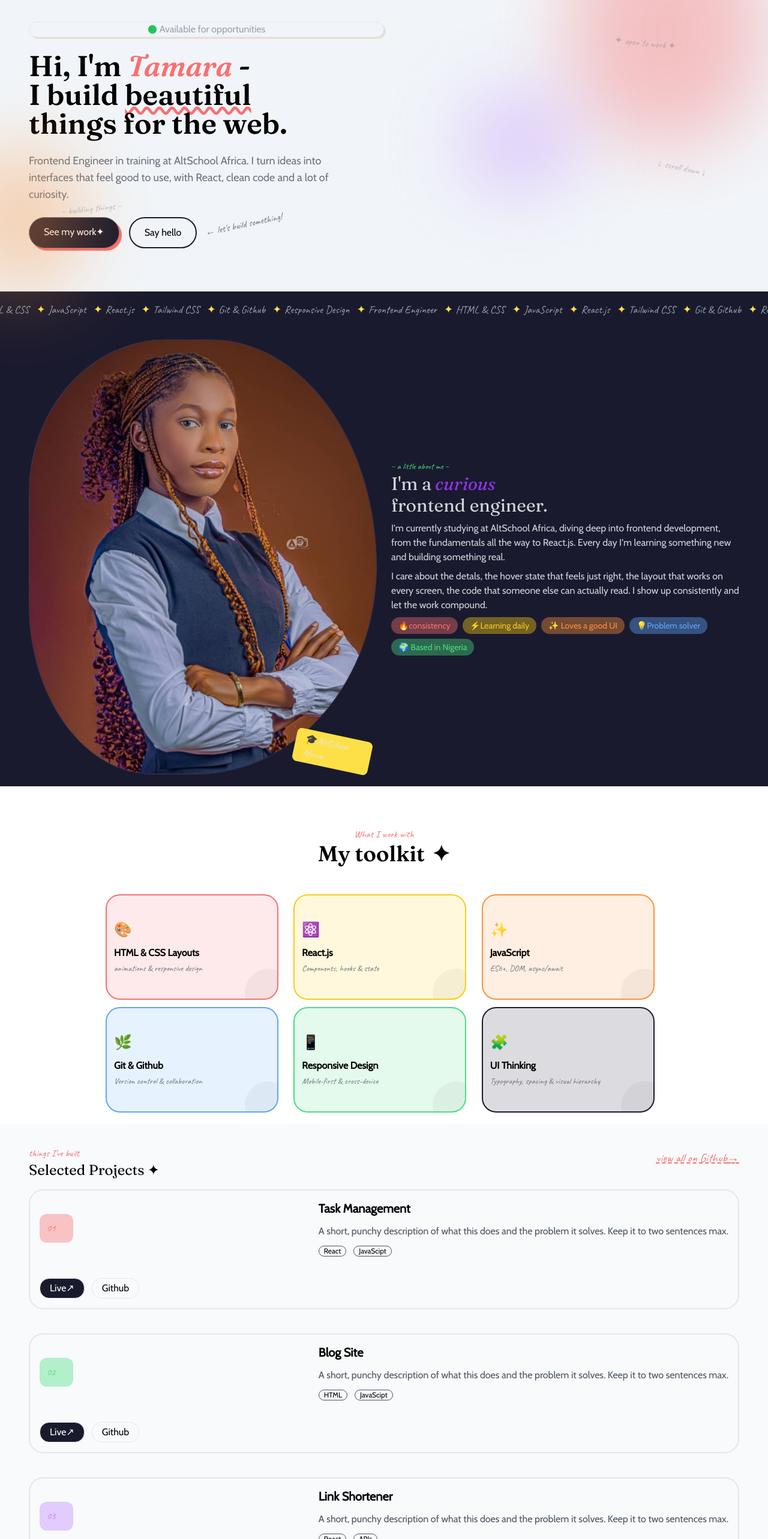
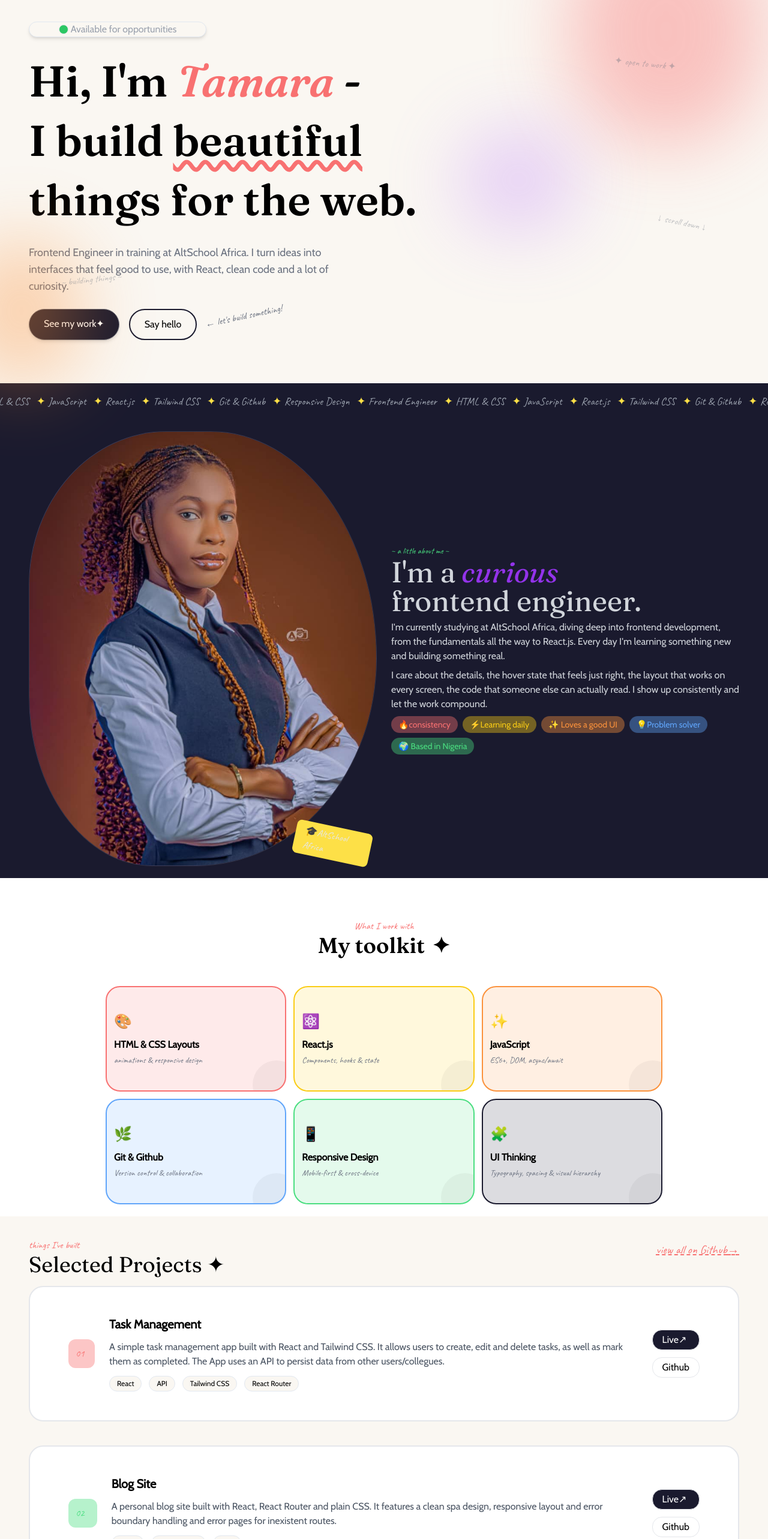
Before and after one commit to tamara-tgod/Portfolio_V2, a React (Vite) app: page / in a window 1280 px wide. Shown: the part 60-2626 px from the top of the page at 60% size. Built offline with nearby package versions, Linux system fonts and the light colour scheme.

Commit message:
optimized for medium & large screens

```diff
--- a/src/components/About.jsx
+++ b/src/components/About.jsx
@@ -16,7 +16,7 @@ function About() {
   ];
 
   return (
-    <div className="bg-dark-navy px-12 py-5 text-gray-200 md:grid items-center grid-cols-2 gap-6">
+    <div id="about" className="bg-dark-navy px-12 py-5 text-gray-200 md:grid items-center grid-cols-2 gap-6">
       <div id="avatar-wrap" className="relative">
         <div
           id="avatar"
@@ -38,8 +38,8 @@ function About() {
         <span className="text-green-400 text-sm font-sketch">
           ~ a little about me ~
         </span>
-        <h2 className="text-3xl font-fraunces">
-          I'm a<em className="text-purple-600 font-fraunces"> curious </em>
+        <h2 className="text-3xl font-fraunces md:text-4xl lg:text-5xl">
+          I'm a<em className="text-purple-600 font-fraunces "> curious </em>
           <br />
           frontend engineer.
         </h2>
@@ -49,7 +49,7 @@ function About() {
           I'm learning something new and building something real.
         </p>
         <p className="my-2">
-          I care about the detals, the hover state that feels just right, the
+          I care about the details, the hover state that feels just right, the
           layout that works on every screen, the code that someone else can
           actually read. I show up consistently and let the work compound.
         </p>
--- a/src/components/Hero.jsx
+++ b/src/components/Hero.jsx
@@ -1,13 +1,13 @@
 function Hero() {
     return (
-        <section id="hero" className="bg-slate-100 pt-24 pb-6
+        <section id="hero" className="bg-cream pt-24 pb-6
          px-12 flex flex-col gap-6 font-cabin relative">
-            <div className="bg-slate-100 text-gray-400 border border-slate-200 rounded-full text-center w-1/2 shadow-md shadow-[3px_3px_0_#e8e0d4] flex justify-center items-center gap-1">
-            <span className="w-4 h-4 bg-green-500 border rounded-[50%] animate-greenPulse"></span>
+            <div className="bg-cream text-gray-400 border border-slate-200 rounded-full text-center w-1/2 shadow-md shadow-[3px_3px_0_#e8e0d4] flex justify-center items-center gap-1 md:w-1/4">
+            <span className="w-4 h-4 bg-green-500 border rounded-[50%] animate-greenPulse "></span>
             Available for opportunities</div>
-            <h1 className="font-fraunces text-5xl font-semibold"> Hi, I'm <em className="text-red-400">Tamara</em> -
+            <h1 className="font-fraunces text-5xl font-semibold leading-tight md:text-7xl md:leading-snug "> Hi, I'm <em className="text-red-400">Tamara</em> -
             <br />
-            I build <span className="underline decoration-wavy decoration-red-400">beautiful</span>
+            I build <span className="underline underline-offset-8 decoration-wavy decoration-red-400">beautiful</span>
             <br />
             things for the web.</h1>
             <p className="text-gray-500 font-medium text-lg max-w-lg">Frontend Engineer in training at AltSchool Africa. I turn ideas into interfaces that feel good to use, with React, clean code and a lot of curiosity.</p>
--- a/src/components/Projects.jsx
+++ b/src/components/Projects.jsx
@@ -4,25 +4,33 @@ function Projects() {
       id: 1,
       name: "Task Management",
       description:
-        "A short, punchy description of what this does and the problem it solves. Keep it to two sentences max.",
-      tags: ["React", "JavaScipt"],
-      links: ["live.demo.com", "github.com"],
+        "A simple task management app built with React and Tailwind CSS. It allows users to create, edit and delete tasks, as well as mark them as completed. The App uses an API to persist data from other users/collegues. ",
+      tags: ["React", "API", "Tailwind CSS", "React Router"],
+      links: ["https://todo-app-pink-two-35.vercel.app/", "https://github.com/tamara-tgod/todo-app"],
     },
     {
       id: 2,
       name: "Blog Site",
       description:
-        "A short, punchy description of what this does and the problem it solves. Keep it to two sentences max.",
-      tags: ["HTML", "JavaScipt"],
-      links: ["live.demo.com", "github.com"],
+        "A personal blog site built with React, React Router and plain CSS. It features a clean spa design, responsive layout and error boundary handling and error pages for inexistent routes.",
+      tags: ["React", "React Router", "CSS"],
+      links: ["https://blog-app-bice-delta-28.vercel.app/", "https://github.com/tamara-tgod/blog-app"],
     },
+    // {
+    //   id: 3,
+    //   name: "Link Shortener",
+    //   description:
+    //     "A short, punchy description of what this does and the problem it solves. Keep it to two sentences max.",
+    //   tags: ["React", "CSS", "APIs"],
+    //   links: ["live.demo.com", "https://github.com/tamara-tgod/scissors-landing-page"],
+    // },
     {
       id: 3,
-      name: "Link Shortener",
+      name: "Portfolio Website",
       description:
-        "A short, punchy description of what this does and the problem it solves. Keep it to two sentences max.",
-      tags: ["React", "APIs"],
-      links: ["live.demo.com", "github.com"],
+        "My personal portfolio website built with React and Tailwind CSS, showcasing my projects and skills. It features a clean design, responsive layout and smooth animations.",
+      tags: ["React", "Tailwind CSS"],
+      links: ["live.demo.com", "https://github.com/tamara-tgod/Portfolio_V2"],
     },
   ];
 
@@ -60,14 +68,17 @@ function Projects() {
   ];
 
   return (
-    <div id="projects" className="bg-slate-50 py-5 px-12 flex flex-col font-cabin">
+    <div
+      id="projects"
+      className="bg-cream py-5 px-12 flex flex-col font-cabin"
+    >
       <div
         id="projects-header"
         className="flex py-4 justify-between align-middle"
       >
         <div>
           <p className="font-sketch text-red-400 ">things I've built</p>
-          <h2 className="font-fraunces text-2xl">
+          <h2 className="font-fraunces text-2xl md:text-4xl">
             Selected Projects <span>✦</span>
           </h2>
         </div>
@@ -80,36 +91,38 @@ function Projects() {
         </a>
       </div>
 
-      <div id="project-cards" className="flex flex-col gap-10">
+      <div className="flex flex-col gap-10">
         {projects.map((project, index) => (
           <div
             key={index}
-            className={`py-4 px-4 rounded-3xl ${colors[index].hover}`}
+            className={`bg-white py-4 px-4 md:py-8 md:px-8 rounded-3xl ${colors[index].hover}`}
           >
-            <section className="flex justify-between items-center gap-4">
-              <div
-                id="project-num"
-                className={`${colors[index].base} ${colors[index].text} p-3 w-14 rounded-xl font-sketch `}
-              >
-                <span>{`0${project.id}`}</span>
-              </div>
+            <section className="flex flex-col justify-between gap-4  md:flex-row md:justify-between md:items-center py-4 px-4 mx-4">
 
-              <div id="project-desciption" className="flex flex-col gap-3">
-                <p className="text-xl font-semibold">{project.name}</p>
+              <div className="flex justify-between items-center gap-6">
+                <span
+                  className={`${colors[index].base} ${colors[index].text} p-3 w-14 rounded-xl font-sketch project-num`}
+                >{`0${project.id}`}</span>
+
+                <div className="flex flex-col gap-3">
+                  <p className="text-xl font-semibold project-desciption">
+                    {project.name}
+                  </p>
                   <p className="text-gray-600">{project.description}</p>
                   <div className="flex gap-3">
                     {project.tags.map((tag, i) => (
                       <span
                         key={i}
-                      className="border border-gray-600 rounded-2xl px-2 text-xs"
+                        className="bg-cream border border-slate-200 py-1 px-3 rounded-2xl text-xs"
                       >
                         {tag}
                       </span>
                     ))}
                   </div>
                 </div>
-            </section>
-            <div id="links" className="flex gap-3 pt-3 mt-6 font-cabin">
+              </div>
+
+              <div className="links flex md:flex-col gap-3 font-cabin ">
                 <a
                   className="bg-dark-navy text-white border px-4 py-1 rounded-2xl "
                   href={project.links[0]}
@@ -123,6 +136,7 @@ function Projects() {
                   Github
                 </a>
               </div>
+            </section>
           </div>
         ))}
       </div>
--- a/src/components/Skills.jsx
+++ b/src/components/Skills.jsx
@@ -54,7 +54,7 @@ function Skills() {
         {skills.map((skill, index) => (
           <div
             key={index}
-            className={`px-3 py-10 rounded-3xl text-sm border font-medium relative overflow-hidden flex flex-col gap-1 md:w-72 ${colors[index % colors.length]}`}
+            className={`px-3 py-10 rounded-3xl text-sm border font-medium relative overflow-hidden flex flex-col gap-1 ${colors[index % colors.length]}`}
           >
             <span className="text-2xl ">{skill.icon}</span>
             <h3 className="text-base font-cabin font-extrabold mt-2">
--- a/tailwind.config.js
+++ b/tailwind.config.js
@@ -5,11 +5,12 @@ export default {
     extend: {
       colors: {
         "dark-navy": "#1a1a2e",
+        cream: "#faf7f2",
         "custom-opacity": "rgba(0, 0, 0, 0.04)",
-
       },
       backgroundImage: {
- "contact-gradient": "linear-gradient(150deg, #1a1a2e 0%, #16213e 50%, #0f3460 100%)"
+        "contact-gradient":
+          "linear-gradient(150deg, #1a1a2e 0%, #16213e 50%, #0f3460 100%)",
       },
       fontFamily: {
         sketch: ['"Caveat"', "cursive"],
@@ -20,7 +21,7 @@ export default {
       animation: {
         marquee: "marquee 20s linear infinite",
         morphBlob: "morphBlob 10s ease-in-out infinite",
-        greenPulse: "pulse 2s cubic-bezier(0.4, 0, 0.6, 1) infinite"
+        greenPulse: "pulse 2s cubic-bezier(0.4, 0, 0.6, 1) infinite",
       },
 
       keyframes: {
@@ -28,10 +29,6 @@ export default {
           from: { transform: "translateX(0)" },
           to: { transform: "translateX(-50%)" },
         },
-      },
-    },
-
-    keyframes: {
         morphBlob: {
           "0%, 100%": {
             borderRadius: "40% 60% 55% 45% / 45% 40% 60% 55%",
@@ -43,6 +40,11 @@ export default {
             borderRadius: "45% 55% 60% 40% / 40% 60% 55% 45%",
           },
         },
+
+        greenPulse: {
+          "0%, 100%": { transform: "scale(1)", opacity: "1" },
+          "50%": { transform: "scale(1.4)", opacity: "0.6" },
+        },
       },
 
       boxShadow: {
@@ -53,5 +55,6 @@ export default {
         orange: "-6px 4px 0 rgb(251 146 60)",
       },
     },
+  },
   plugins: [],
 };
```
Also changed, not shown: src/components/Navbar.jsx (+19 -3 lines). Lines whose indentation alone changed are shown as unchanged.
